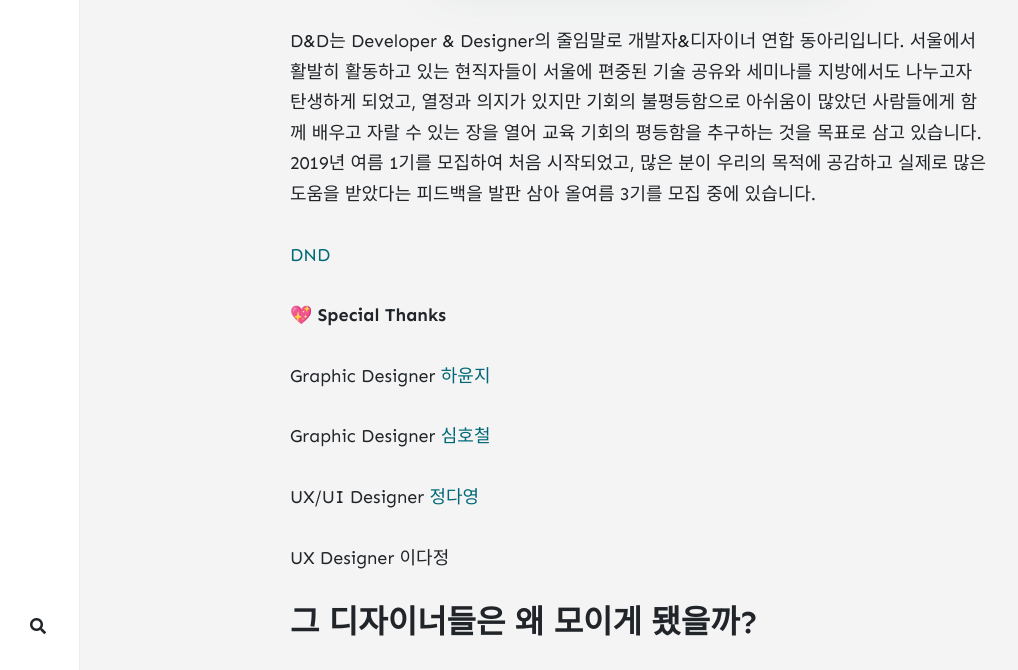
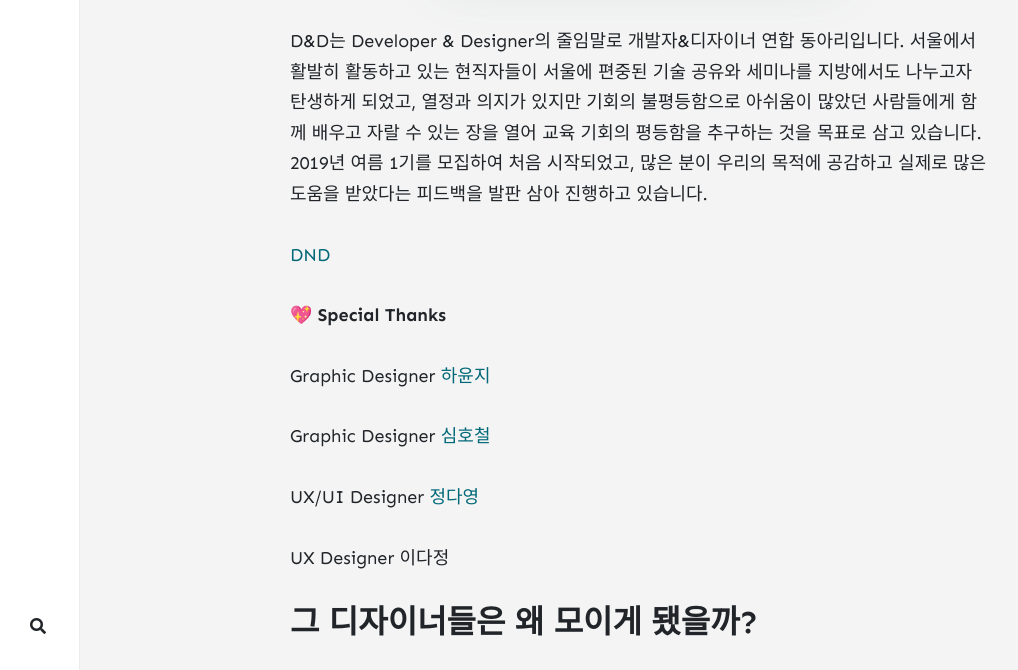
Before and after one commit to DNDACADEMY/dndacademy.github.io, a Jekyll site: the page built from _pages/about.md, in a window 1280 px wide and 900 px high, scrolled down 432 px, cut to the strip 230-900 px from the top of the window. Shown: the whole strip, without its empty margins (0-1018 px from the left). Built offline with Jekyll 4.4.1, drawn with Linux system fonts in a browser that asks for light colours; nearby versions of some CDN libraries; comment, search, counter and statistics services are not loaded; some of the changed text lies outside the part shown.

Commit message:
docs: 3기 모집이라는 문구를 제거

```diff
--- a/_pages/about.md
+++ b/_pages/about.md
@@ -7,7 +7,7 @@ image: assets/images/dnd-design/DD_moving_image_ver.2.gif
 imageshadow: true
 ---
 
-D&D는 Developer & Designer의 줄임말로 개발자&디자이너 연합 동아리입니다. 서울에서 활발히 활동하고 있는 현직자들이 서울에 편중된 기술 공유와 세미나를 지방에서도 나누고자 탄생하게 되었고, 열정과 의지가 있지만 기회의 불평등함으로 아쉬움이 많았던 사람들에게 함께 배우고 자랄 수 있는 장을 열어 교육 기회의 평등함을 추구하는 것을 목표로 삼고 있습니다. 2019년 여름 1기를 모집하여 처음 시작되었고, 많은 분이 우리의 목적에 공감하고 실제로 많은 도움을 받았다는 피드백을 발판 삼아 올여름 3기를 모집 중에 있습니다.
+D&D는 Developer & Designer의 줄임말로 개발자&디자이너 연합 동아리입니다. 서울에서 활발히 활동하고 있는 현직자들이 서울에 편중된 기술 공유와 세미나를 지방에서도 나누고자 탄생하게 되었고, 열정과 의지가 있지만 기회의 불평등함으로 아쉬움이 많았던 사람들에게 함께 배우고 자랄 수 있는 장을 열어 교육 기회의 평등함을 추구하는 것을 목표로 삼고 있습니다. 2019년 여름 1기를 모집하여 처음 시작되었고, 많은 분이 우리의 목적에 공감하고 실제로 많은 도움을 받았다는 피드백을 발판 삼아 진행하고 있습니다.
 
 [DND](https://dnd.ac/#/)
 
@@ -166,6 +166,6 @@ D&D블루와 D&D퍼플을 조합한 라인 일러스트를 이용해 멘토들
 
 세 명의 각기 다른 배경을 지닌, MBTI도 모두 다른 디자이너가 협업하여 결과물을 만들어나가는 과정은 한순간도 재미없는 순간이 없었을 정도로 신나는 작업이었습니다. 한 번쯤 업무에서 벗어나 사이드 프로젝트를 하고 싶다는 생각은 매번 했지만, 이렇게 좋은 기회로 좋은 사람들과 작업을 하게 되어 오래도록 기억에 남을 것 같습니다 :)
 
-우리는 이제 리브랜딩 작업을 모두 끝내고 3기 멘티들의 지원을 기다리고 있습니다. D&D에서 신나게 사이드 프로젝트를 완료해볼 예비멘티들 혹은 우리의 목적에 공감하시는 멘토분들을 홈페이지로 초대할게요!
+우리는 이제 리브랜딩 작업을 모두 끝내고 멘티들의 지원을 기다리고 있습니다. D&D에서 신나게 사이드 프로젝트를 완료해볼 예비멘티들 혹은 우리의 목적에 공감하시는 멘토분들을 홈페이지로 초대할게요!
 
 <a target="_blank" href="https://dnd.ac/" class="btn btn-dark"> D&D 바로가기 &rarr;</a>
```
